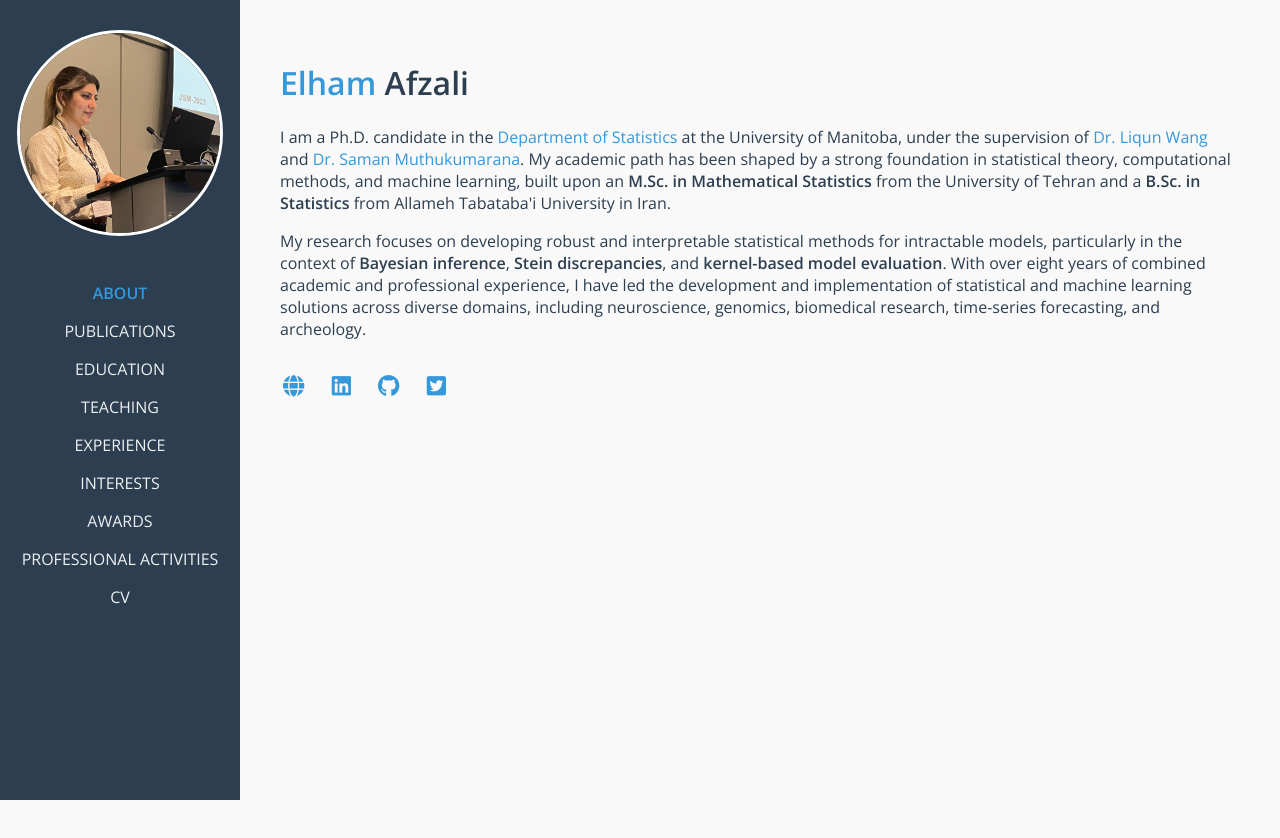
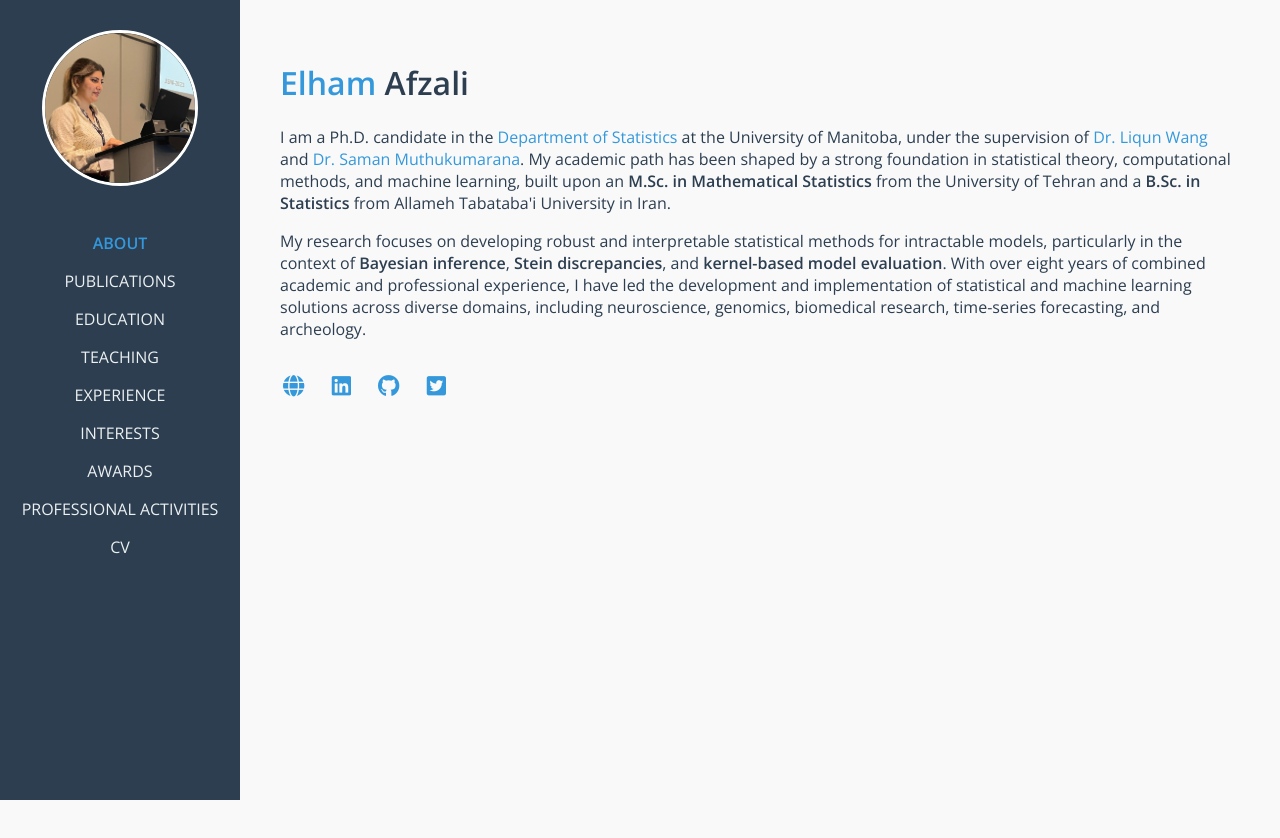
Before and after one commit to ElhamAfzali/academic-portfolio, a plain HTML site: page index.html in a window 1280 px wide. Drawn offline with nearby package versions, Linux system fonts and the light colour scheme.

Commit message:
edit index

```diff
--- a/assets/css/style.css
+++ b/assets/css/style.css
@@ -26,7 +26,7 @@ font-family: 'Open Sans', sans-serif;
 }
 
 .sidebar img.profile {
-  width: 100%;
+  width: 75%;
   border-radius: 50%;
   margin-bottom: 30px;
   border: 3px solid white;
@@ -36,6 +36,7 @@ font-family: 'Open Sans', sans-serif;
   list-style: none;
   padding: 0;
   margin: 0;
+width: 100;
 }
 
 .sidebar ul li {
```
